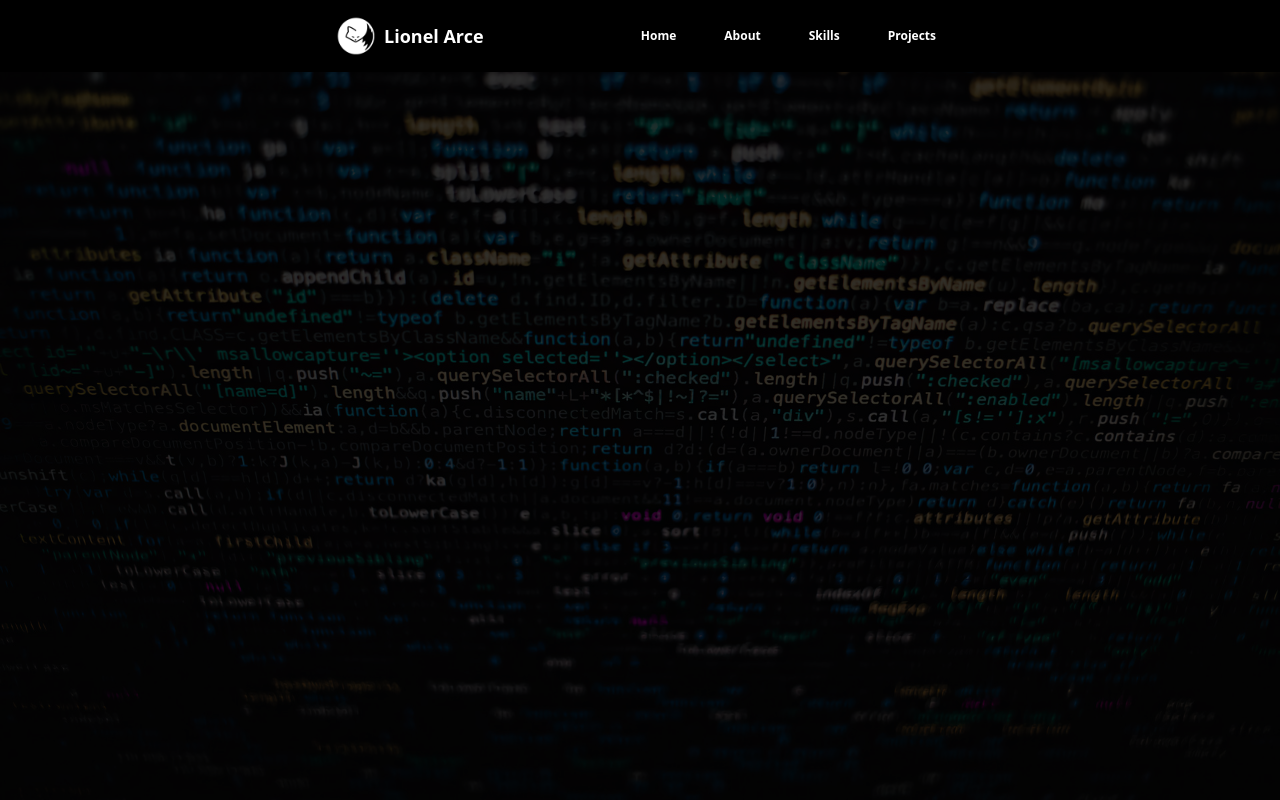
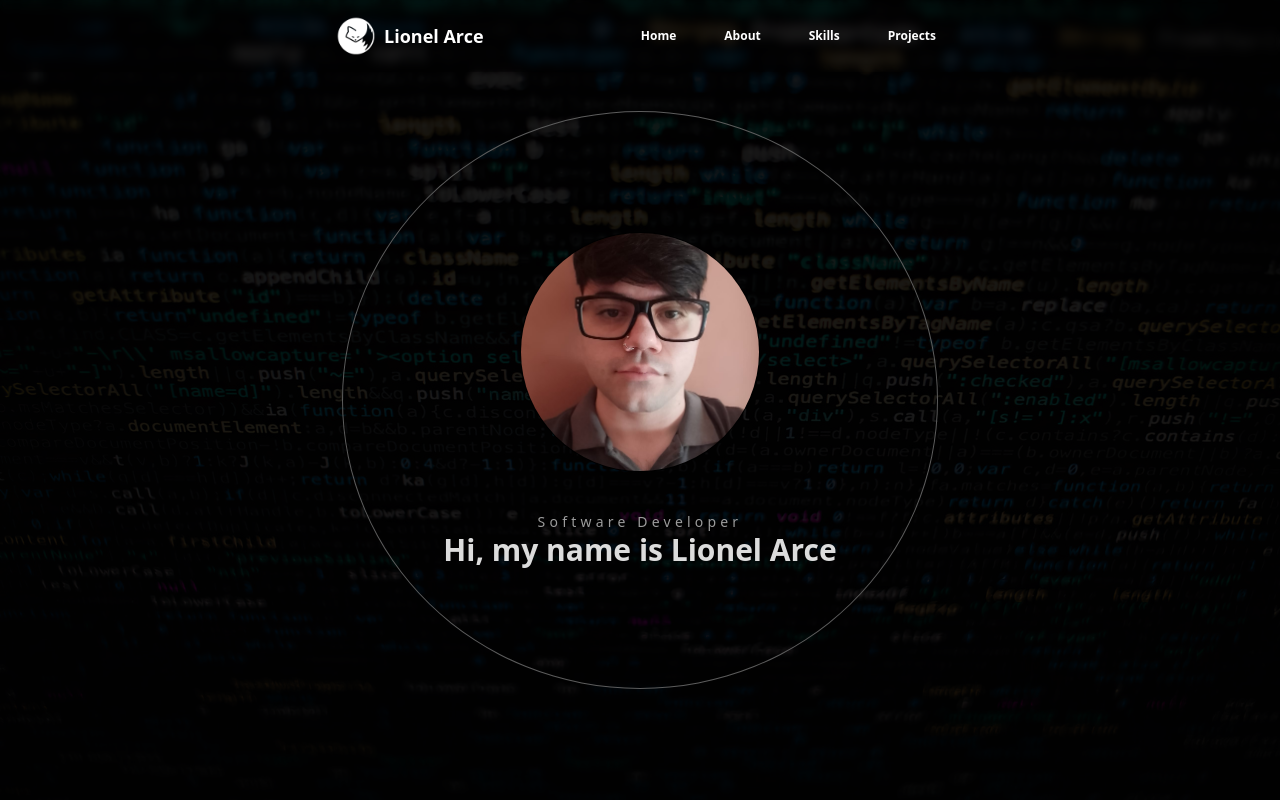
Before and after one commit to lioarce01/new-portfolio_2023, a Next.js app: page / in a window 1280 px wide. Built offline with nearby package versions, Linux system fonts and the light colour scheme.

Commit message:
landing finished

```diff
--- a/app/about/page.tsx
+++ b/app/about/page.tsx
@@ -1,10 +1,10 @@
+'use client'
 import React from 'react';
 import { AiOutlineMail, AiFillLinkedin, AiFillGithub } from "react-icons/ai"
 
-
 const About: React.FC = () => {
   return (
-    <div className="flex items-center justify-center w-full h-full min-h-screen bg-black">
+    <div className="flex items-center justify-center w-full h-full min-h-screen bg-[#101010]">
 			<div className="z-10 flex flex-col justify-center w-full text-white pt-20 md:w-[50vw] lg:w-[40vw] px-6">
 				<div className="flex flex-col items-center text-[rgb(220,220,220)] content-center self-center bg-[rgb(31,31,31)] justify-center p-2 text-2xl font-bold text-center bg-transparent rounded-md backdrop-blur-sm">
 					I&apos;m a Software Developer based in Argentina
--- a/app/page.tsx
+++ b/app/page.tsx
@@ -1,17 +1,25 @@
+'use client'
 import Image from "next/image"
 import React from "react"
 import bg from "../assets/bg.jpg"
-
+import profilePic from "../assets/ProfilePic.jpeg"
 
 const Home = () => {
 	return (
-		<div>
+		<div className="overflow-y-hidden">
 			<div className="relative z-[-1] bg-black">
 				<Image
 					src={bg}
 					alt="bg_land"
-					className="w-screen min-h-screen bg-cover opacity-20"
+					className="object-cover w-screen min-h-screen opacity-10"
 				/>
+			</div>
+			<div className="absolute top-0 left-0 flex flex-col items-center justify-center w-full h-full text-[rgb(220,220,220)]">
+				<div className="border border-[#5c5c5c] rounded-[100%] py-[70px] px-[50px] md:py-[120px] md:px-[100px] flex flex-col items-center justify-center">
+					<Image src={profilePic} alt="profile_pic" className="object-cover w-32 h-32 rounded-[100%] md:w-60 md:h-60 border border-[#000000]"/>
+					<h3 className="text-[rgb(156,156,156)] tracking-[0.3em] text-center text-sm md:text-md pt-10">Software Developer</h3>
+					<h1 className="text-xl font-bold text-center md:text-3xl">Hi, my name is Lionel Arce</h1>
+				</div>
 			</div>
 		</div>
 	)
--- a/components/Navigation.tsx
+++ b/components/Navigation.tsx
@@ -45,7 +45,7 @@ const Navigation: React.FC = () => {
 				</li>
 			</ul>
 		</div>
-			<div className="fixed z-40 flex items-center justify-center w-full py-4 bg-black">
+			<div className="fixed z-40 flex items-center justify-center w-full py-4 bg-transparent backdrop-blur-sm">
 				<div className='flex flex-row w-full md:w-[65%] lg:w-[50%]'>
 					<div className='flex flex-row items-center justify-between w-full px-4'>
 						<div className='flex flex-row items-center gap-2'>
@@ -60,7 +60,7 @@ const Navigation: React.FC = () => {
 							{links.map(({ label, route }) => (
 								<li
 									key={route}
-									className="mx-2 text-xs font-bold text-white transition duration-200 rounded-sm hover:text-white hover:bg-[rgb(87,87,87)]">
+									className="mx-2 text-xs font-bold text-white transition duration-200 rounded-sm hover:text-white hover:bg-[rgb(43,43,43)]">
 									<Link href={route}>
 										<p className="px-4 py-2">{label}</p>
 									</Link>
```
Also changed, not shown: assets/ProfilePic.jpeg (added).
